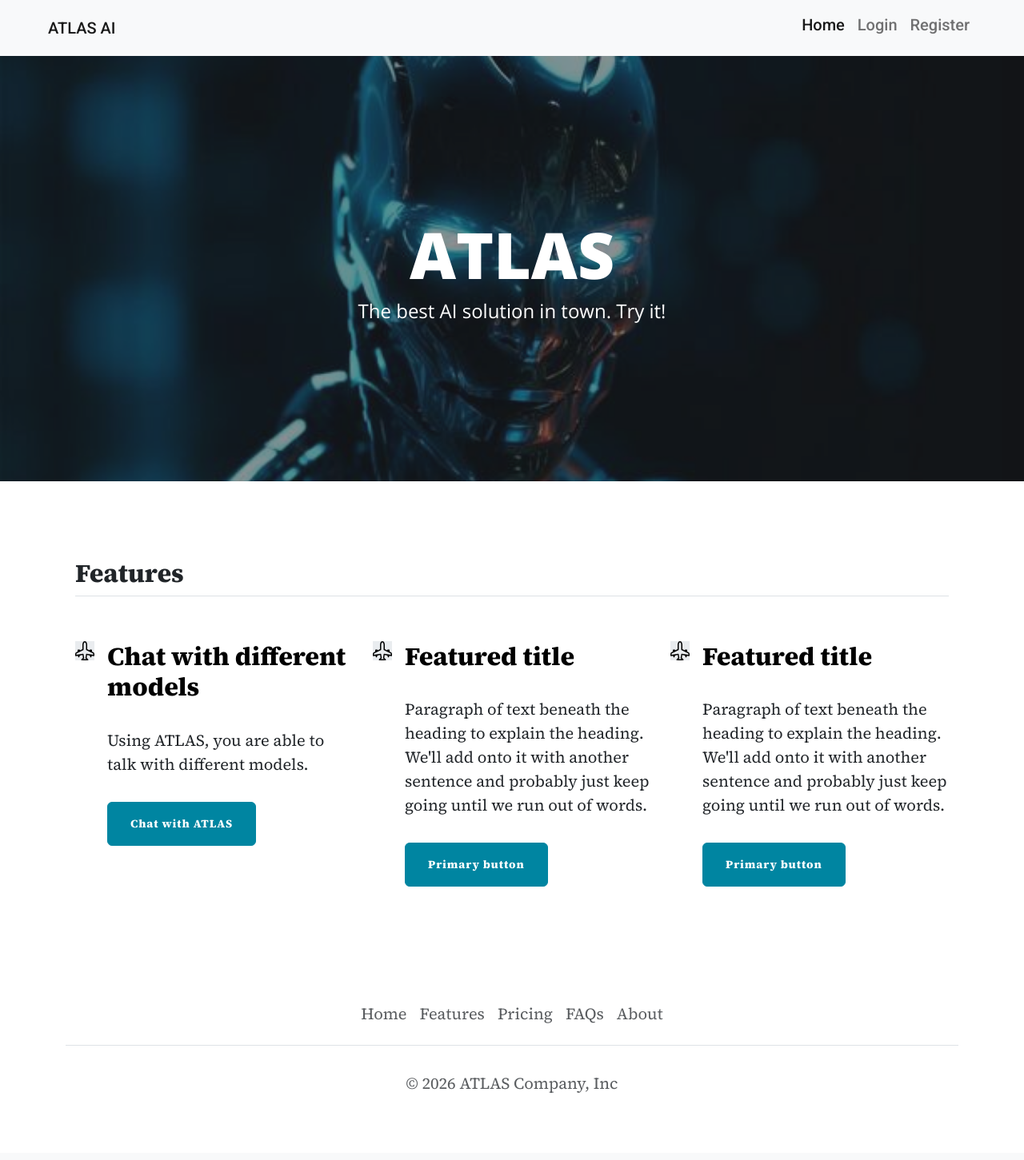
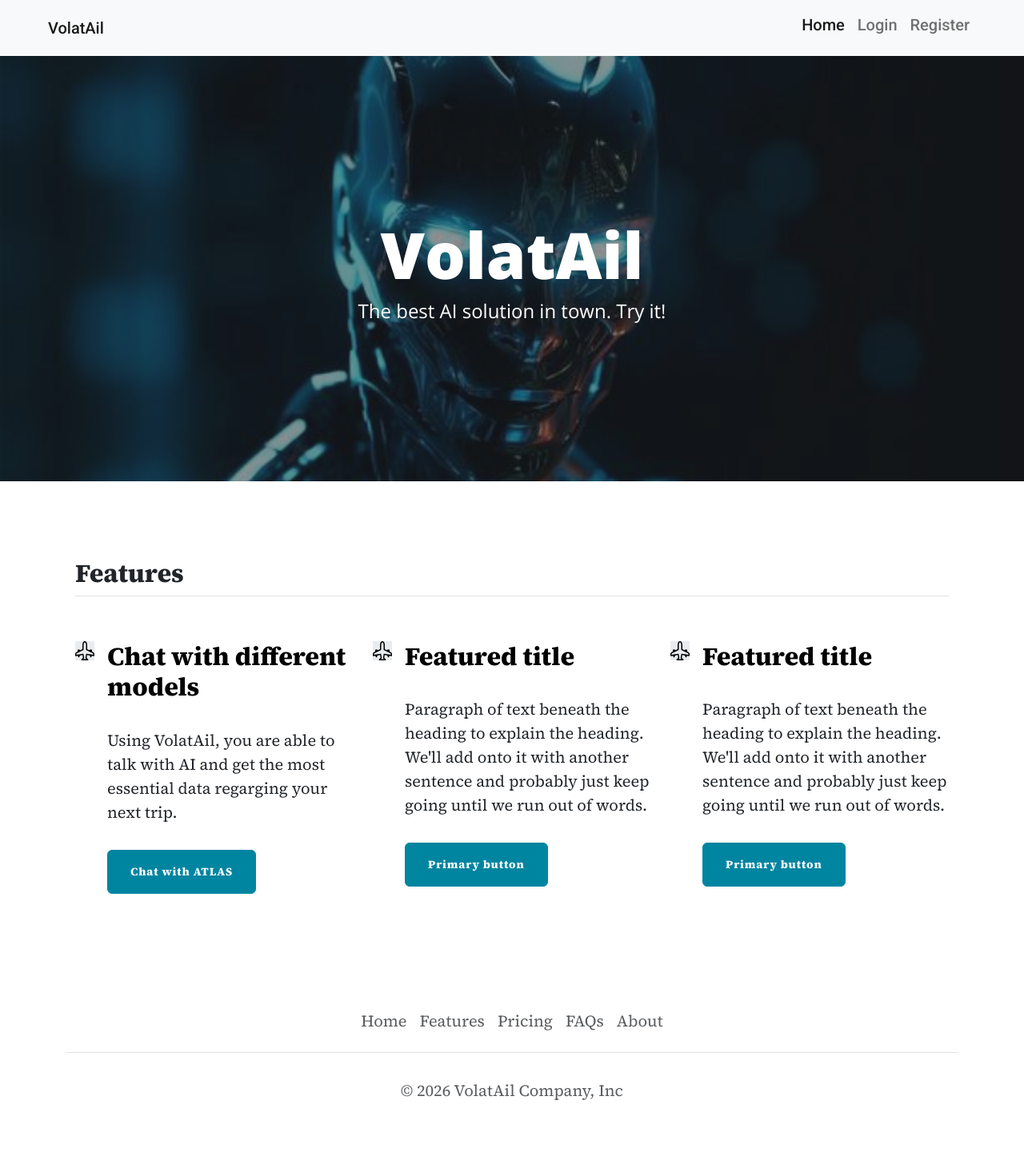
Before and after one commit to DraghiciAndrei1307/VibeHack, a Flask app: page / in a window 1280 px wide. Shown: the whole page at 80% size. Before the commit the page ends 1367 px from the top, so only its background shows below. Run offline with Flask 3, Linux system fonts and the light colour scheme; some libraries are stand-ins or nearby versions.

```diff
--- a/forms.py
+++ b/forms.py
@@ -1,7 +1,6 @@
 from flask_wtf import FlaskForm
 from wtforms import StringField, SubmitField, PasswordField, FloatField, BooleanField
 from wtforms.validators import DataRequired, URL, Email
-from flask_ckeditor import CKEditorField
 
 # RegisterForm to register new users
 
--- a/templates/base.html
+++ b/templates/base.html
@@ -8,7 +8,7 @@
     />
     <meta name="description" content="" />
     <meta name="author" content="" />
-    <title>Andrei's AI</title>
+    <title>VolatAil</title>
     {% block styles %}
     <!-- Load Bootstrap-Flask CSS here -->
     <link href="https://cdn.jsdelivr.net/npm/bootstrap@5.3.8/dist/css/bootstrap.min.css" rel="stylesheet" integrity="sha384-sRIl4kxILFvY47J16cr9ZwB07vP4J8+LH7qKQnuqkuIAvNWLzeN8tE5YBujZqJLB" crossorigin="anonymous">
@@ -62,7 +62,7 @@
             <span class="navbar-toggler-icon"></span>
           </button>
           <div class="collapse navbar-collapse" id="navbarTogglerDemo01">
-            <a class="navbar-brand px-5" href="{{ url_for('home') }}">ATLAS AI</a>
+            <a class="navbar-brand px-5" href="{{ url_for('home') }}">VolatAil</a>
             <ul class="navbar-nav ms-auto mb-2 mb-lg-0r px-5">
               <li class="nav-item">
                 <a class="nav-link active" aria-current="page" href="{{ url_for('home') }}">Home</a>
@@ -119,7 +119,7 @@
             </li>
           </ul>
           <p class="text-center text-body-secondary">
-            © 2026 ATLAS Company, Inc
+            © 2026 VolatAil Company, Inc
           </p>
         </footer>
       </div>
--- a/templates/index.html
+++ b/templates/index.html
@@ -12,7 +12,7 @@
     <div class="row gx-4 gx-lg-5 justify-content-center">
       <div class="col-md-10 col-lg-8 col-xl-7">
         <div class="site-heading">
-          <h1>ATLAS</h1>
+          <h1>VolatAil</h1>
           <span class="subheading">The best AI solution in town. Try it!</span>
         </div>
       </div>
@@ -38,7 +38,7 @@
             Chat with different models
           </h3>
           <p style=" font-family: 'Source Serif 4', serif;">
-            Using ATLAS, you are able to talk with different models.
+            Using VolatAil, you are able to talk with AI and get the most essential data regarging your next trip.
           </p>
           <a href="{{ url_for('new_chat') }}" class="btn btn-primary" {% if not logged_in %} disabled {% endif %}  style=" font-family: 'Source Serif 4', serif;">
             Chat with ATLAS
```
